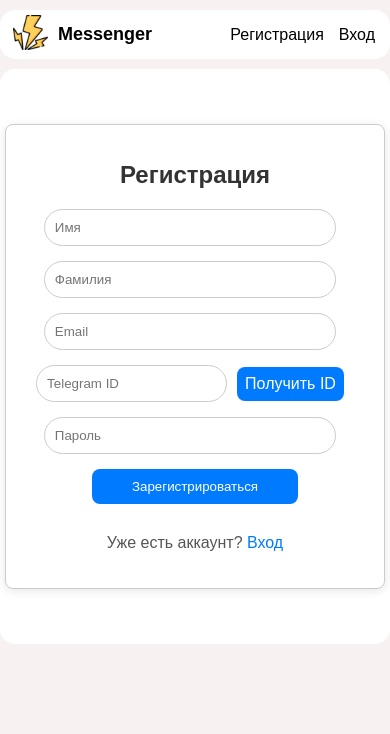
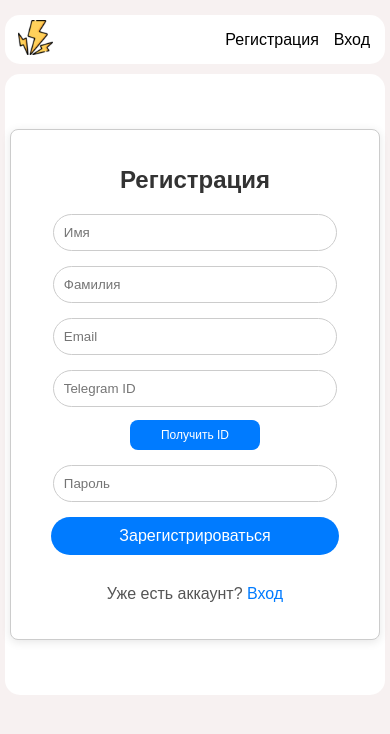
Before and after one commit to xaslx/Messenger, a FastAPI app: page /auth/register in a window 390 px wide. Shown: the top 734 px of the page. Run offline with FastAPI, Linux system fonts and the light colour scheme; parts of the project's set-up code (start-up, migrations or seed data) failed here and were passed over.

Commit message:
mobile adaptation

```diff
--- a/src/static/css/styles.css
+++ b/src/static/css/styles.css
@@ -250,8 +250,10 @@ body {
     background-color: #007bff;
     color: white;
     border: none;
-    border-radius: 8px;
+    border-radius: 20px;
+    width: 85%;
     padding: 10px 40px;
+    font-size: 16px;
     cursor: pointer;
     transition: background-color 0.3s;
 }
@@ -359,7 +361,6 @@ input[type="text"] {
     border: 1px solid #ccc;
     border-radius: 20px;
     outline: none;
-    margin-right: 10px;
 }
 
 
@@ -383,3 +384,125 @@ button:hover {
     margin-top: 5px;
     text-align: right;
 }
+
+
+
+/* mobile */
+@media (max-width: 768px) {
+    .hide-on-mobile {
+        display: none;
+    }
+
+    .dropdown-menu {
+        transform: translateX(-30px);
+    }
+
+    button {
+        text-align: center;
+    }
+
+    body {
+        padding: 5px;
+    }
+
+    .sidebar {
+        max-width: 50px;
+    }
+
+    h2 {
+        font-size: 16px;
+    }
+
+    span {
+        font-size: 14px;
+    }
+
+    .messages {
+        width: 100%;
+    }
+
+    .message.sender {
+        font-size: 12px;
+    }
+
+    .message.receiver {
+        font-size: 12px;
+    }
+
+
+    input#messageInput {
+        width: 55%;
+    }
+
+    .dialog-container {
+        margin-left: -22px;
+        padding: 20px;
+        display: none;
+
+    }
+
+    .sidebar {
+        margin-left: -2px;
+        border-radius: 10px;
+        border: none;
+    }
+
+    .user-card {
+        margin-left: -7px;
+    }
+
+    .profile-card {
+        margin: 0px auto;
+    }
+
+    .button-register {
+        width: 80%;
+    }
+
+    .button-register {
+        width: 88%;
+        border-radius: 20px;
+    }
+    .form-group-register {
+        align-items: stretch;
+    }
+
+    .input-register {
+        width: 100%;
+    }
+
+    .btn-send {
+        width: 35%;
+        text-align: center;
+        margin-top: -10px;
+        font-size: 12px;
+    }
+    .dialog {
+        margin-top: 10px;
+        width: 40%;
+        text-align: center;
+    }
+
+    .dialog-container {
+        display: none;
+    }
+
+
+    .sidebar {
+        display: block;
+        width: 100%;
+    }
+
+
+    .sidebar.hide {
+        display: none;
+    }
+
+    .dialog-container.show {
+        display: block;
+        width: 100%;
+    }
+
+
+
+}
--- a/src/static/templates/base.html
+++ b/src/static/templates/base.html
@@ -2,7 +2,7 @@
 <html lang="ru">
 <head>
     <meta charset="UTF-8">
-    <meta name="viewport" content="width=device-width, initial-scale=1.0">
+    <meta name="viewport" content="width=device-width, initial-scale=1.0 user-scalable=no">
     <title>Messenger</title>
     <link rel="stylesheet" href="/src/static/css/styles.css">
     <link rel="icon" href="/src/static/icon.ico" type="image/x-icon">
@@ -14,14 +14,14 @@
             <div class="logo">
 
                 <a href="/messages"><img width="35px" height="35px" src="/src/static/icon.png" alt="Логотип" /></a>
-                <span class="logo-text">Messenger</span>
+                <span class="logo-text hide-on-mobile">Messenger</span>
 
             </div>
 
             <div class="auth">
                 {% if user%}
                     <div class="user-info">
-                        <span class="user-name">{{ user.name }} {{ user.surname }}</span>
+                        <span class="user-name hide-on-mobile">{{ user.name }} {{ user.surname }}</span>
                         <div class="avatar" onclick="toggleMenu()">
                             <img src="/src/static/ava.png" alt="Аватар" style="width: 100%; height: 100%; border-radius: 50%;">
                         </div>
@@ -69,9 +69,11 @@
                     </div>
                     {% endif %}
 
-                    <div class="dialog-container">
-                        <h3 style="text-align: right;">Нажмите на человека с кем хотите открыть диалог</h3>
+                    <div class="dialog-container hide-on-mobile">
+
+                        <h3 style="text-align: right;">Нажмите на человека, с кем хотите открыть диалог</h3>
                     </div>
+
                 {% endif %}
             {% endblock %}
         </div>
--- a/src/static/templates/register.html
+++ b/src/static/templates/register.html
@@ -14,8 +14,11 @@
                 <input placeholder="Email" type="email" id="email" name="email" required class="input-register">
             </div>
             <div class="form-group-register">
-                <input style="width: 50%;" placeholder="Telegram ID" type="text" id="telegram_id" name="telegram_id" required class="input-register">
-                <a target="_blank" style="text-decoration: none; padding: 8px 8px; margin-right: 10px;" href="https://t.me/messengernotifybot" class="btn-send">Получить ID</a>
+                <input placeholder="Telegram ID" type="text" id="telegram_id" name="telegram_id" required class="input-register">
+
+            </div>
+            <div class="form-group-register">
+                <a target="_blank" style="text-decoration: none; padding: 8px 8px; margin-top: -2px;" href="https://t.me/messengernotifybot" class="btn-send">Получить ID</a>
             </div>
             <div class="form-group-register">
                 <input placeholder="Пароль" type="password" id="password" name="password" required class="input-register">
```
